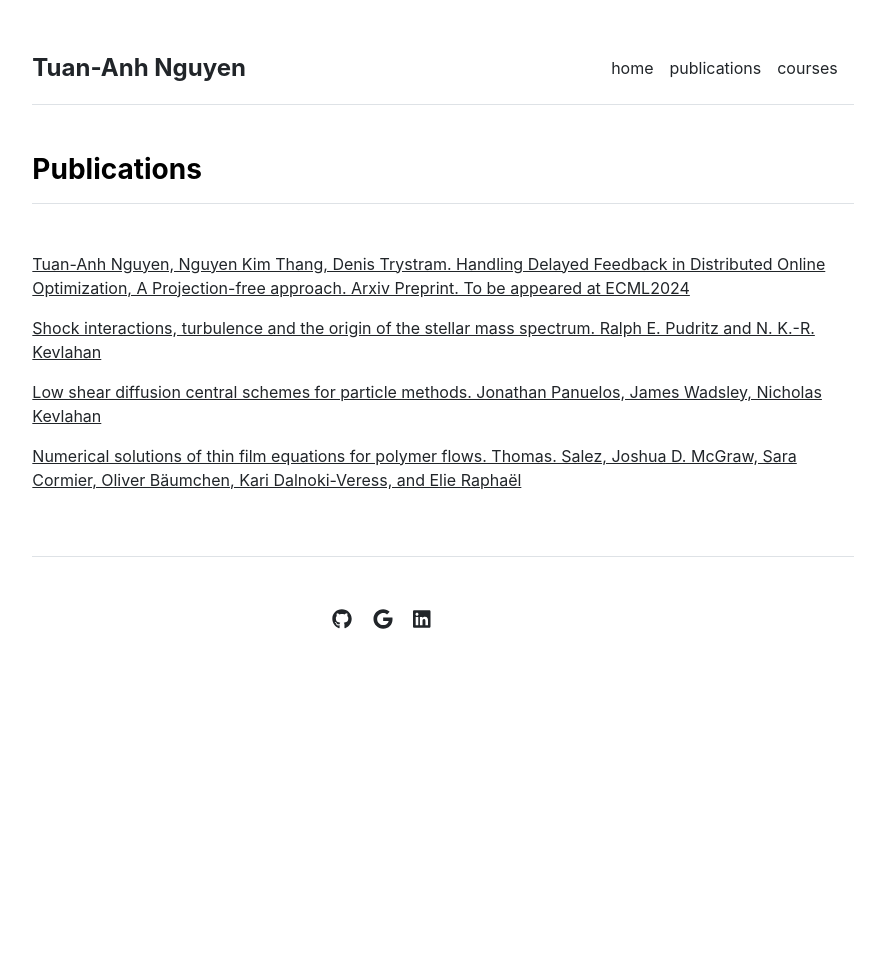
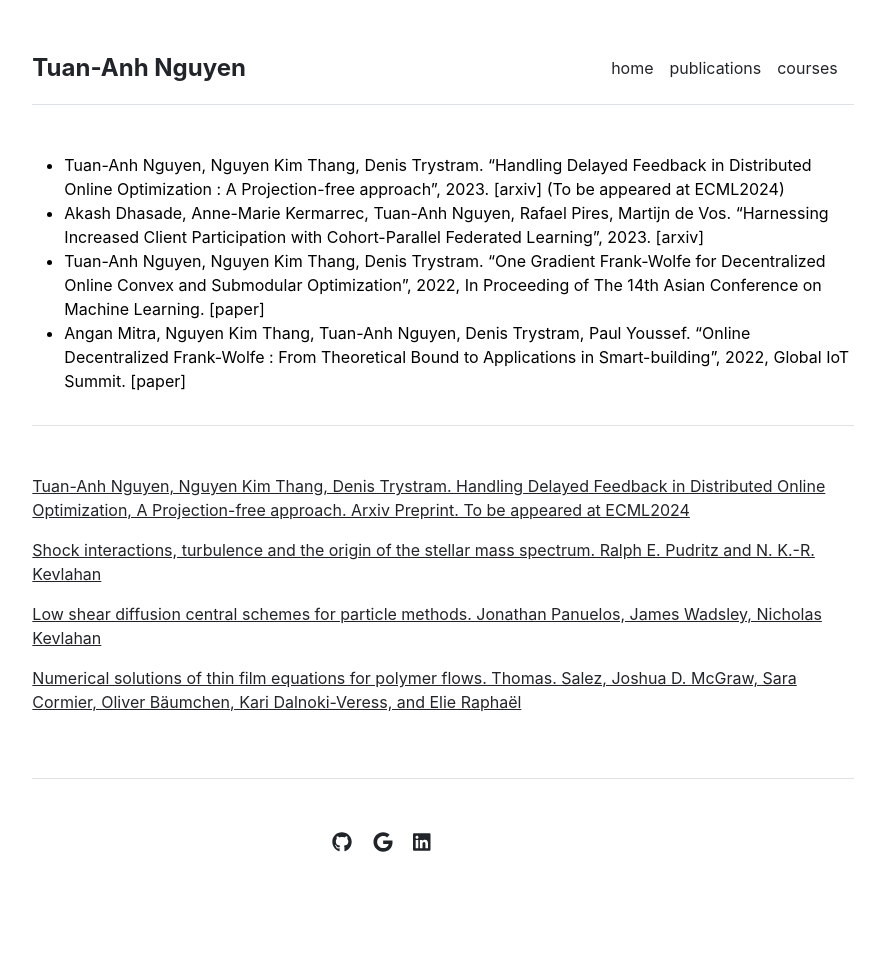
Before and after one commit to tuananhngh/tuananhngh.github.io, a Jekyll site: the page built from publications.md, in a window 1280 px wide. Shown: the whole page, without its empty margins (197-1077 px from the left). Built offline with Jekyll 4.4.1, drawn with Linux system fonts in a browser that asks for light colours; before the commit the page ends 900 px from its top, so only the background shows below that.

Commit message:
update pubs

```diff
--- a/_includes/publications.html
+++ b/_includes/publications.html
@@ -1,6 +1,6 @@
 <div class="row g-5 mb-5">
   <div>
-    <h3 class="fw-bold border-bottom pb-3 mb-5">Publications</h3>
+    <h3 class="fw-bold border-bottom pb-3 mb-5"></h3>
     {% if page.title == "Home" %}
       {% for item in site.data.publications.featured %}
         <p><a href="{{ item.url }}">{{ item.name }}</a></p>
--- a/publications.md
+++ b/publications.md
@@ -2,3 +2,8 @@
 layout: publications
 title: "Publications"
 ---
+
+- Tuan-Anh Nguyen, Nguyen Kim Thang, Denis Trystram. "Handling Delayed Feedback in Distributed Online Optimization : A Projection-free approach", 2023. [arxiv] (To be appeared at ECML2024)
+- Akash Dhasade, Anne-Marie Kermarrec, Tuan-Anh Nguyen, Rafael Pires, Martijn de Vos. "Harnessing Increased Client Participation with Cohort-Parallel Federated Learning", 2023. [arxiv]
+- Tuan-Anh Nguyen, Nguyen Kim Thang, Denis Trystram. "One Gradient Frank-Wolfe for Decentralized Online Convex and Submodular Optimization", 2022, In Proceeding of The 14th Asian Conference on Machine Learning. [paper]
+- Angan Mitra, Nguyen Kim Thang, Tuan-Anh Nguyen, Denis Trystram, Paul Youssef. "Online Decentralized Frank-Wolfe : From Theoretical Bound to Applications in Smart-building", 2022, Global IoT Summit. [paper]
```
